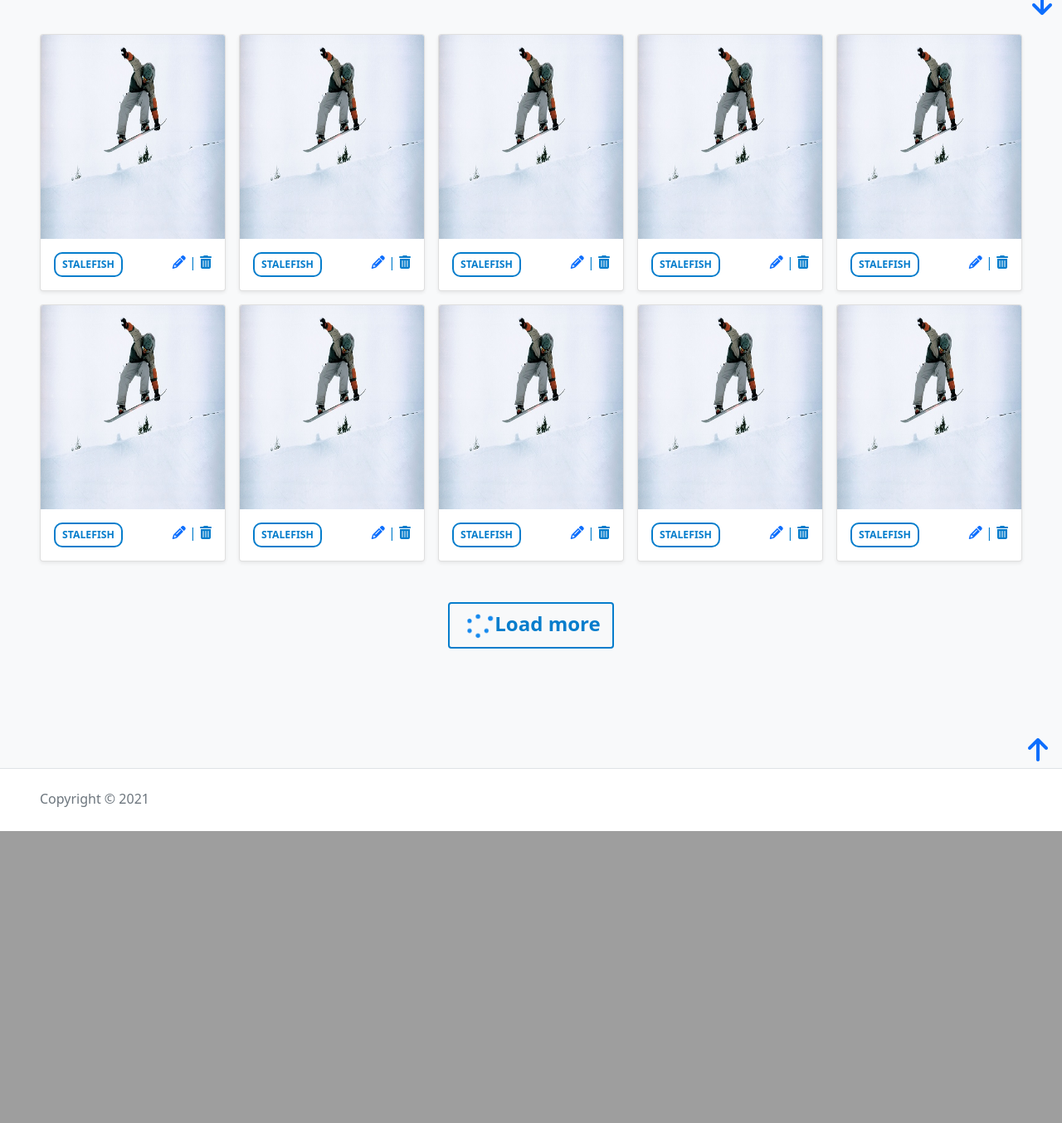
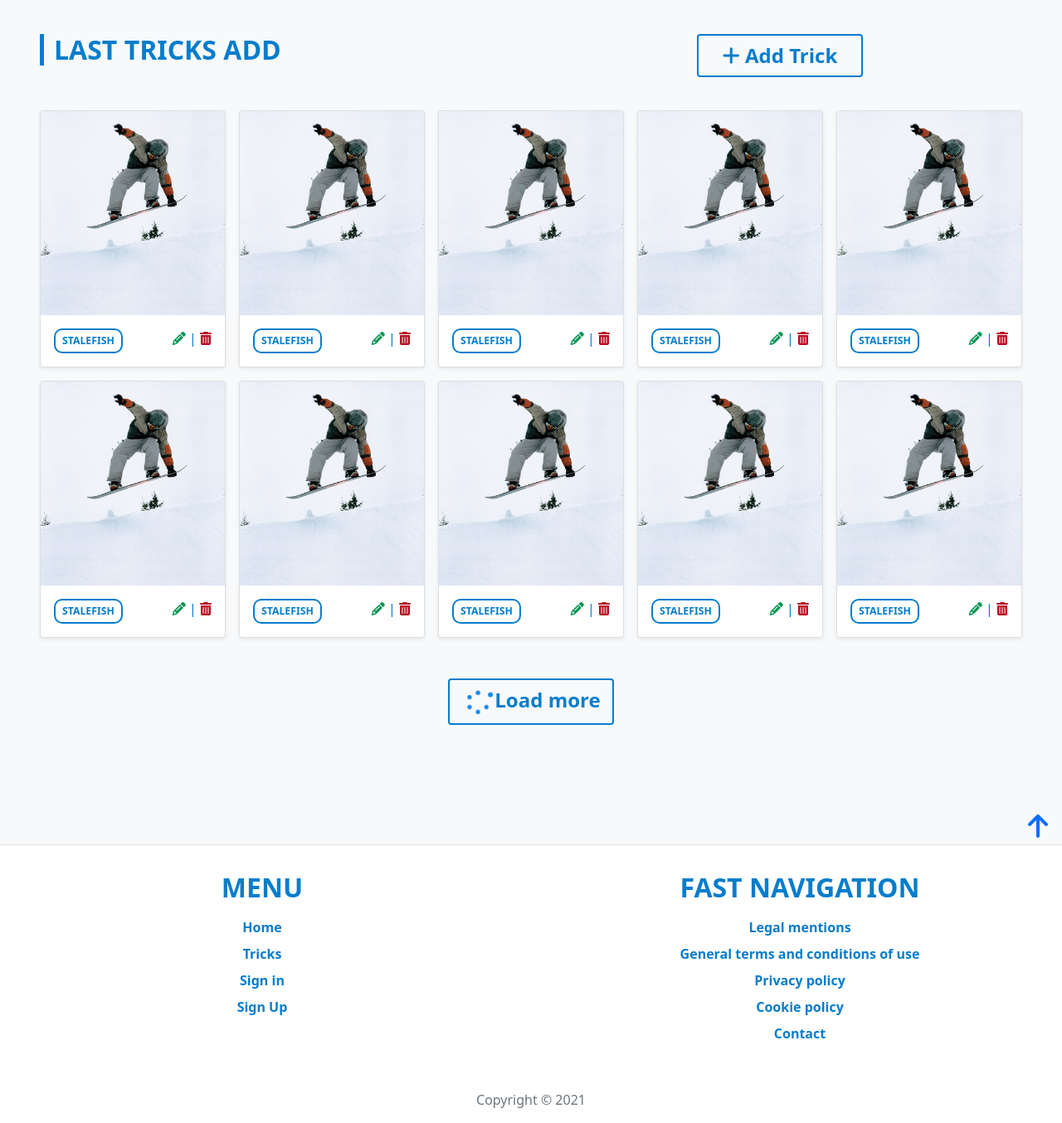
Before and after one commit to toto93330/AnthonyAlves_6_24042021, a PHP site: page / in a window 1280 px wide. Shown: the part 807-2161 px from the top of the page at 83% size. Before the commit the page ends 1809 px from the top, so only its background shows below. Run offline with PHP 8.4, Linux system fonts and the light colour scheme; some libraries are stand-ins or nearby versions.

Commit message:
New footer

```diff
--- a/index.html
+++ b/index.html
@@ -9,7 +9,6 @@
    <link href="https://cdn.jsdelivr.net/npm/bootstrap@5.0.0-beta3/dist/css/bootstrap.min.css" rel="stylesheet"
       integrity="sha384-eOJMYsd53ii+scO/bJGFsiCZc+5NDVN2yr8+0RDqr0Ql0h+rP48ckxlpbzKgwra6" crossorigin="anonymous">
    <link rel="stylesheet" href="ressources/css/style.css">
-   <link rel="stylesheet" href="https://cdnjs.cloudflare.com/ajax/libs/animate.css/4.1.1/animate.min.css">
    <link href="https://unpkg.com/aos@2.3.1/dist/aos.css" rel="stylesheet">
 </head>
 
@@ -20,10 +19,10 @@
          <div id="modal-body" class="bg-light text-center p-2">
             <a onclick="closeIndexModal()" style="color: red; cursor:pointer;" class="close-modal"><i
                   class="fas fa-times"></i></a>
-            <p class="p-2">voulez vous supprimez le tricks <span id="nom-du-trick"></span>.</p>
-            <a href="" class="m-2 btn btn-outline-info btn-sm trick-link" id="modal-delect-trick">oui</a><a
+            <p class="p-2 modal-content bg-light">Are your sure to remove the trick: <span id="nom-du-trick"></span></p>
+            <a href="" class="m-2 btn btn-outline-info btn-sm trick-link" id="modal-delect-trick">YES</a><a
                onclick="closeIndexModal()" class="m-2 btn btn-outline-info btn-sm trick-link"
-               style="cursor: pointer;">non</a>
+               style="cursor: pointer;">NO</a>
          </div>
       </div>
    </div>
@@ -41,14 +40,22 @@
    </header>
    <div class="px-4 py-lg-5 py-md-5 py-3 text-center header-hero border-bottom"
       style="background-image: url('ressources/img/maurienne-depuis-val-thorens-bisc-gudellaphoto-fotolia.com_.jpg');">
-      <h1 class="display-5 fw-bold py-5 text-light text-uppercase">
+      <h1 class="display-5 fw-bold py-5 text-light text-uppercase" data-aos="zoom-in">
          Snowtricks<br>
          <small style="font-size:0.5em;">The snow must go on</small>
       </h1>
       <span class="goto-trick"><a href="#trick"><i class="fas fa-arrow-down"></i></a></span>
    </div>
    <section class="py-5 px-5 bg-light" id="trick">
-
+      <div class="row row-cols-1 row-cols-sm-1 row-cols-md-2 row-cols-lg-2 row-cols-xl-2 g-3 pb-3 mb-4">
+         <div class="col trick-section-title" data-aos="fade-right">
+            <h2 class="fw-bold text-uppercase">Last Tricks Add</h2>
+         </div>
+         <div class="col trick-section-btn" data-aos="fade-left">
+            <div class="d-flex justify-content-center"><a class="load-more-btn btn-outline-info btn-sm trick-link"
+                  href=""><i class="fas fa-plus"></i> Add Trick</a></div>
+         </div>
+      </div>
       <div class="row row-cols-1 row-cols-sm-1 row-cols-md-2 row-cols-lg-3 row-cols-xl-5 g-3">
          <div class="col" data-aos="flip-left">
             <div class="card shadow-sm">
@@ -250,8 +257,9 @@
             </div>
          </div>
       </div>
-      <div class="py-5 d-flex justify-content-center"><a class="load-more-btn btn-outline-info btn-sm trick-link"
-            href=""><img src="ressources/img/Loading.gif" alt="loading">Load more</a></div>
+      <div class="py-5 d-flex justify-content-center" data-aos="zoom-in-up"><a
+            class="load-more-btn btn-outline-info btn-sm trick-link" href=""><img src="ressources/img/Loading.gif"
+               alt="loading">Load more</a></div>
       <span class="backto-trick"><a href="#trick"><i class="fas fa-arrow-up"></i></a></span>
    </section>
    <div class="alert alert-primary animate__animated animate__shakeX" role="alert" id="js-alert">
@@ -271,11 +279,33 @@
       AOS.init()
    </script>
    <script src="ressources/js/modal.js"></script>
-   <footer class="footer mt-auto py-4 border-top">
-      <div class="px-5">
-         <br>
-         <span class="text-muted" id="copyright">Copyright © 2021</span>
-      </div>
+   <footer class="footer mt-auto py-4 border-top text-center">
+
+      <div class="row row-cols-1 row-cols-sm-1 row-cols-md-2 row-cols-lg-2 row-cols-xl-2 g-3 mt-3 mb-3">
+         <div class="col menu-footer-left" data-aos="fade-right">
+            <h3 class="text-uppercase">Menu</h3>
+            <ul>
+               <li><a href="#">Home</a></li>
+               <li><a href="#">Tricks</a></li>
+               <li><a href="#">Sign in</a></li>
+               <li><a href="#">Sign Up</a></li>
+            </ul>
+         </div>
+         <div class="col menu-footer-right" data-aos="fade-left">
+            <h3 class="text-uppercase">Fast navigation</h3>
+            <ul>
+               <li><a href="#">Legal mentions</a></li>
+               <li><a href="#">General terms and conditions of use</a></li>
+               <li><a href="#">Privacy policy</a></li>
+               <li><a href="#">Cookie policy</a></li>
+               <li><a href="#">Contact</a></li>
+            </ul>
+         </div>
+
+         <div class="w-100">
+            <br>
+            <span class="text-muted" id="copyright">Copyright © 2021</span>
+         </div>
    </footer>
 </body>
 
--- a/ressources/css/style.css
+++ b/ressources/css/style.css
@@ -57,6 +63,22 @@ hr {
 
 .trick-edit {
   color: #057dcc;
+}
+
+.trick-edit .fa-pencil-alt {
+  color: #089654;
+}
+
+.trick-edit .fa-pencil-alt:hover {
+  color: #3d9b6f;
+}
+
+.trick-edit .fa-trash-alt {
+  color: #b90a22;
+}
+
+.trick-edit .fa-trash-alt:hover {
+  color: #b92438;
 }
 
 .header-hero {
@@ -189,6 +211,10 @@ padding:5px;
 
 #tricks-section article {
   padding: 2% 10%;
+}
+
+.card-img-top {
+  object-fit: cover;
 }
 
 .article-info {
@@ -259,12 +285,18 @@ padding:5px;
   z-index: 999;
 }
 
-#files-sticks{
+#files-sticks {
   padding: 20px 0;
 }
 
 #files-sticks a {
   text-decoration: none;
+}
+
+.trick-section-title h2 {
+  color: #057dcc;
+  padding-left: 12px;
+  border-left: 5px solid #057dcc;
 }
 
 .edit-items {
@@ -304,6 +336,54 @@ footer {
   height: 75px;
 }
 
+.menu-footer-left {
+  color: #057dcc;
+}
+
+.menu-footer-left h3 {
+  font-size: 2rem;
+  font-weight: 600;
+}
+
+.menu-footer-left a {
+  color: #057dcc;
+  text-decoration: none;
+}
+
+.menu-footer-left ul {
+  padding-left: 0;
+}
+
+.menu-footer-left ul li {
+  padding-top: 8px;
+  font-weight: 600;
+  list-style: none;
+}
+
+.menu-footer-right {
+  color: #057dcc;
+}
+
+.menu-footer-right h3 {
+  font-size: 2rem;
+  font-weight: 600;
+}
+
+.menu-footer-right a {
+  color: #057dcc;
+  text-decoration: none;
+}
+
+.menu-footer-right ul {
+  padding-left: 0;
+}
+
+.menu-footer-right ul li {
+  padding-top: 8px;
+  font-weight: 600;
+  list-style: none;
+}
+
 @media (max-width: 768px) {
   #tricks-section {
     padding: 150px 50px;
```
Also changed, not shown: other parts of ressources/css/style.css (+38 -12 lines), forgot-password.html (+27 -6 lines), login.html (+27 -6 lines), profil.html (+27 -6 lines), reset-password.html (+27 -6 lines), tricks-details-admin.html (+27 -5 lines), tricks-details.html (+28 -7 lines).
